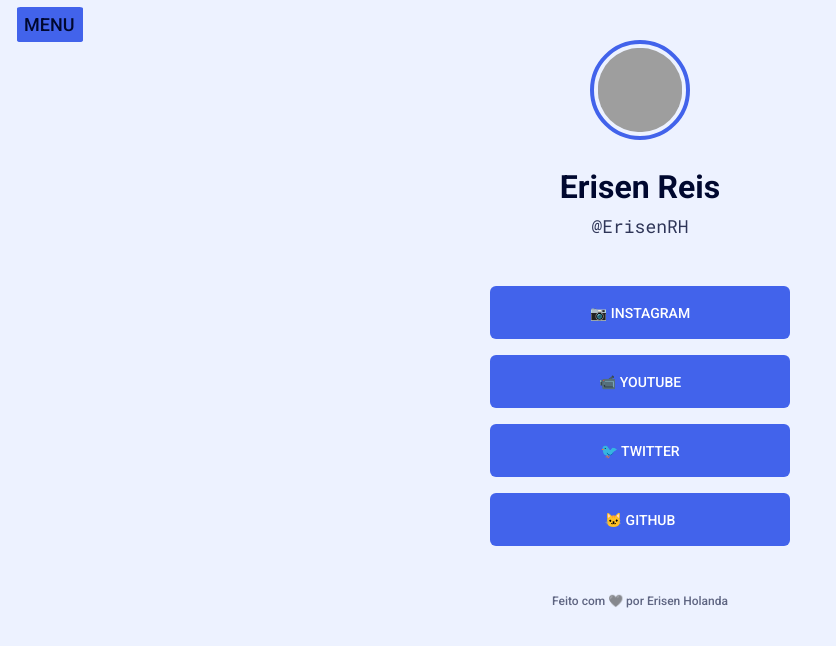
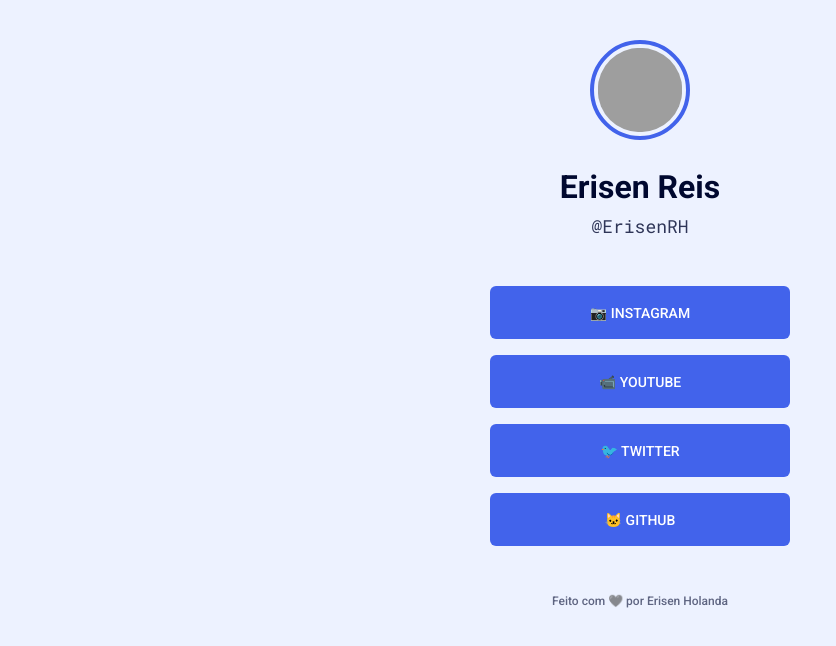
Before and after one commit to erisenrholanda/ERH-Links, a plain HTML site: page index.html in a window 1280 px wide. Shown: the whole page, without its empty margins (0-836 px from the left). Drawn offline with Linux system fonts and the light colour scheme; grey boxes are pictures that could not be loaded.

Commit message:
eu Erisen removi minhas ultimas alterações porque o link do github nao ficou legal com elas bugou tudo

```diff
--- a/index.html
+++ b/index.html
@@ -10,8 +10,8 @@
     <link rel="stylesheet" href="./style.css">
     <title>ErinLinks</title>
   </head>
-  <body onclick="closeMenu()">
-    <div class="open-menu">
+  <body>
+    <!-- <div class="open-menu">
       <p class="menu" onmouseover="openMenu()" onclick="closeMenu()">Menu</p>
       <ul class="menu-closed">
         <li class="menu-item" onClick="blue()">Azul Claro(padrão)</li>
@@ -19,7 +19,7 @@
         <li class="menu-item" onClick="pink()">Rosa Claro</li>
         <li class="menu-item" onClick="darkPink()">Rosa Escuro</li>
       </ul>
-    </div>
+    </div> -->
     <div class="container">
       <img class="avatar" src="https://github.com/erisenrholanda.png" alt="Imagem do Erisen" />
       <h1>Erisen Reis</h1>
--- a/style.css
+++ b/style.css
@@ -42,7 +42,7 @@
   transition: all 0.5s
 }
 
-div.open-menu {
+/* div.open-menu {
   width: 70px;
   left: 15px;
   top: 5px;
@@ -92,7 +92,7 @@
 
   cursor: pointer;
   transition: all 1s;
-}
+} */
 
 .container {
   text-align: center;
```
